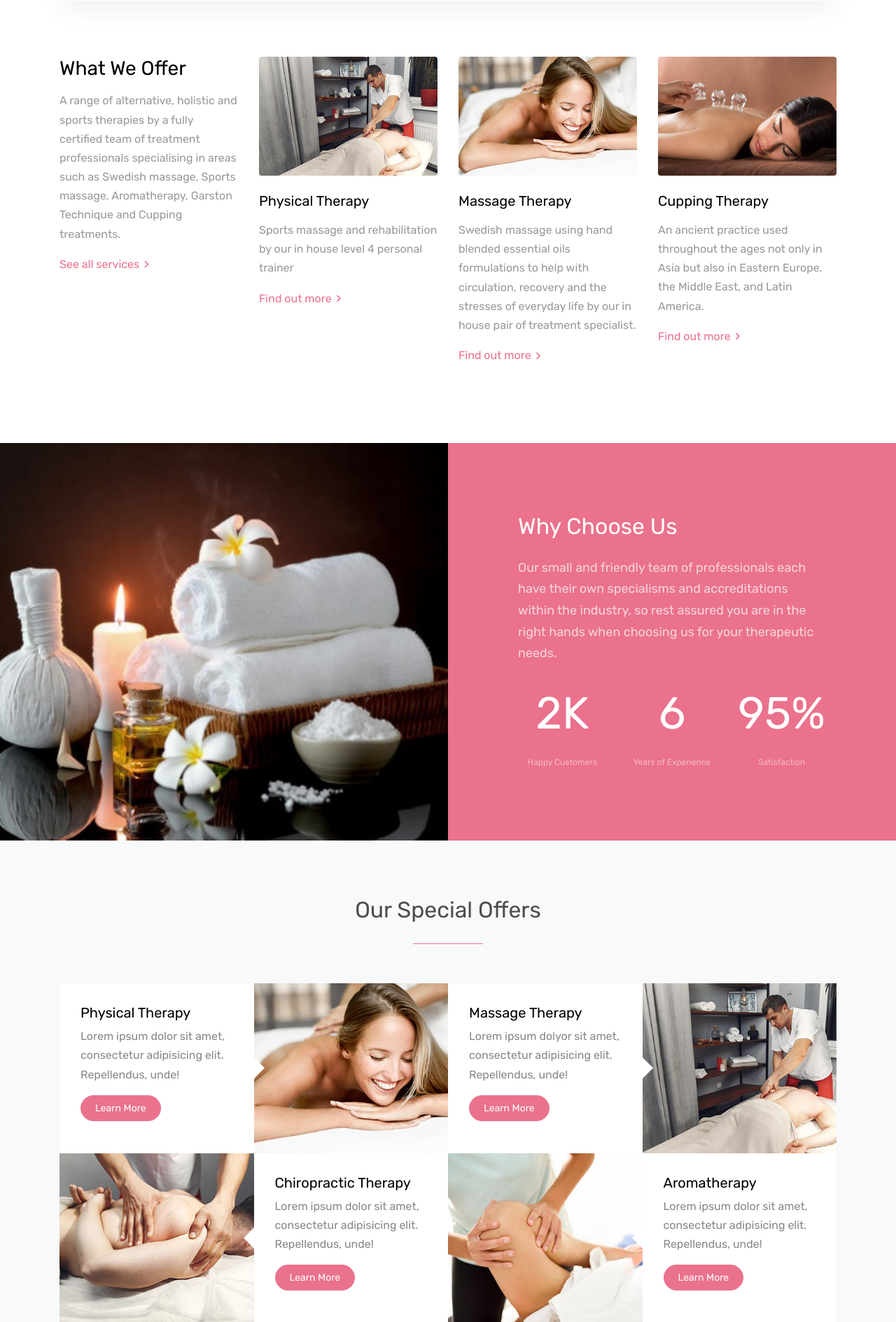
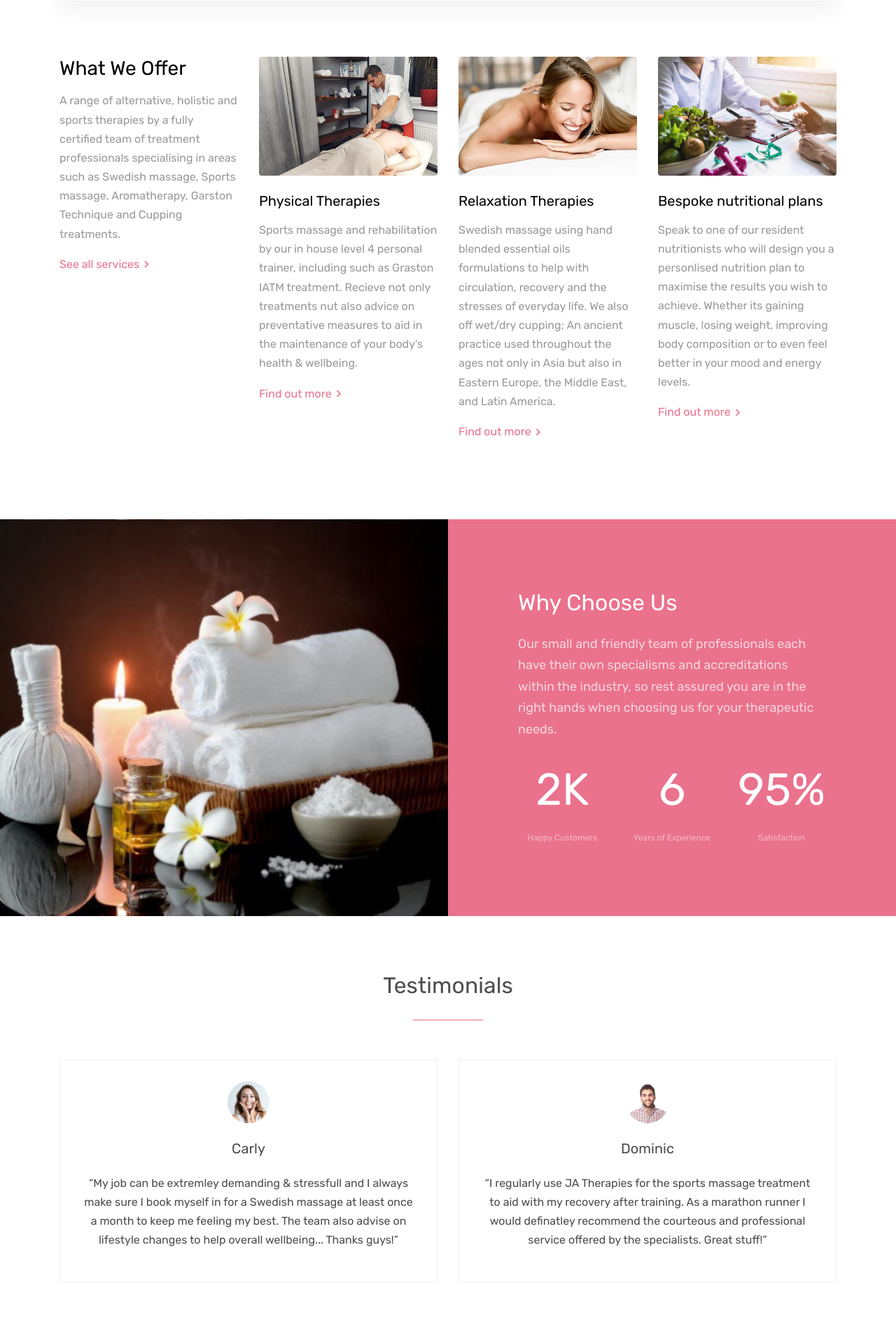
Before and after one commit to moshabbir-dotcom/Portfolio-Project-4, a Django app: page / in a window 1280 px wide. Shown: the part 920-2809 px from the top of the page at 70% size. Run offline with Django 3.2, Linux system fonts and the light colour scheme; some libraries are stand-ins or nearby versions; some web fonts are replaced.

Commit message:
adjust base template and complete static image links

```diff
--- a/mainsite/templates/about.html
+++ b/mainsite/templates/about.html
@@ -4,7 +4,7 @@
 {% block meta_description %}JA Therapies, Massage, Sports Therapy, Aromatherapy, Cupping, Hijama, Twickenham{% endblock %}
 {% block content %}
 
-<div class="site-blocks-cover overlay" style="background-image: url({% static 'mainsite/images/hero_bg_2.jpg' %});" data-aos="fade" data-stellar-background-ratio="0.5">
+<div class="site-blocks-cover overlay" style="background-image: url({% static 'mainsite/images/hero_bg_1.jpg' %});" data-aos="fade" data-stellar-background-ratio="0.5">
     <div class="container">
       <div class="row align-items-center justify-content-center text-center">
 
--- a/mainsite/templates/base.html
+++ b/mainsite/templates/base.html
@@ -55,22 +55,6 @@
 
               <ul class="site-menu js-clone-nav mr-auto d-none d-lg-block">
                 <li class="active"><a href="{% url 'home' %}"><span>Home</span></a></li>
-                <li class="has-children">
-                  <a href="services.html"><span>Services</span></a>
-                  <ul class="dropdown arrow-top">
-                    <li><a href="#">Physical Therapy</a></li>
-                    <li><a href="#">Massage Therapy</a></li>
-                    <li><a href="#">Cupping Therapy</a></li>
-                    <li class="has-children">
-                      <a href="#">Dropdown</a>
-                      <ul class="dropdown">
-                        <li><a href="#">Physical Therapy</a></li>
-                        <li><a href="#">Massage Therapy</a></li>
-                        <li><a href="#">Cupping Therapy</a></li>
-                      </ul>
-                    </li>
-                  </ul>
-                </li>
                 <li><a href="{% url 'about' %}"><span>About</span></a></li>
                 <li><a href="{% url 'prices' %}"><span>Treatments & Prices</span></a></li>
                 <li><a href="{% url 'contact' %}"><span>Contact</span></a></li>
--- a/mainsite/templates/home.html
+++ b/mainsite/templates/home.html
@@ -79,24 +79,24 @@
           <div class="mb-4 mb-lg-0 col-sm-6 col-md-6 col-lg-3">
             <div class="block-service-1-card">
               <a href="#" class="thumbnail-link d-block mb-4"><img src="{% static 'mainsite/images/img_2.jpg' %}" alt="Person recieving physical Therapy" class="img-fluid"></a>
-              <h3 class="block-service-1-heading mb-3"><a href="{% url 'contact' as url %}">Physical Therapy</a></h3>
-              <div class="block-service-1-excerpt"><p>Sports massage and rehabilitation by our in house level 4 personal trainer</p></div>
+              <h3 class="block-service-1-heading mb-3"><a href="{% url 'contact' as url %}">Physical Therapies</a></h3>
+              <div class="block-service-1-excerpt"><p>Sports massage and rehabilitation by our in house level 4 personal trainer, including such as Graston IATM treatment. Recieve not only treatments nut also advice on preventative measures to aid in the maintenance of your body's health & wellbeing.</p></div>
               <p><a href="{% url 'prices' %}" class="d-inline-flex align-items-center block-service-1-more"><span>Find out more</span> <span class="icon-keyboard_arrow_right icon"></span></a></p>
             </div>
           </div>
           <div class="mb-4 mb-lg-0 col-sm-6 col-md-6 col-lg-3">
             <div class="block-service-1-card">
               <a href="#" class="thumbnail-link d-block mb-4"><img src="{% static 'mainsite/images/img_1.jpg' %}" alt="Person recieving Swedish Massage" class="img-fluid"></a>
-              <h3 class="block-service-1-heading mb-3"><a href="{% url 'contact' %}">Massage Therapy</a></h3>
-              <div class="block-service-1-excerpt"><p>Swedish massage using hand blended essential oils formulations to help with circulation, recovery and the stresses of everyday life by our in house pair of treatment specialist.</p></div>
+              <h3 class="block-service-1-heading mb-3"><a href="{% url 'contact' %}">Relaxation Therapies</a></h3>
+              <div class="block-service-1-excerpt"><p>Swedish massage using hand blended essential oils formulations to help with circulation, recovery and the stresses of everyday life. We also off wet/dry cupping; An ancient practice used throughout the ages not only in Asia but also in Eastern Europe, the Middle East, and Latin America.</p></div>
               <p><a href="{% url 'prices' %}" class="d-inline-flex align-items-center block-service-1-more"><span>Find out more</span> <span class="icon-keyboard_arrow_right icon"></span></a></p>
             </div>
           </div>
           <div class="mb-4 mb-lg-0 col-sm-6 col-md-6 col-lg-3">
             <div class="block-service-1-card">
-              <a href="#" class="thumbnail-link d-block mb-4"><img src="{% static 'mainsite/images/cupping.jpg' %}" alt="Person recieving cupping" class="img-fluid"></a>
-              <h3 class="block-service-1-heading mb-3"><a href="{% url 'contact' }">Cupping Therapy</a></h3>
-              <div class="block-service-1-excerpt"><p>An ancient practice used throughout the ages not only in Asia but also in Eastern Europe, the Middle East, and Latin America.</p></div>
+              <a href="#" class="thumbnail-link d-block mb-4"><img src="{% static 'mainsite/images/nutritionist.jpg' %}" alt="Person recieving nutrition advice" class="img-fluid"></a>
+              <h3 class="block-service-1-heading mb-3"><a href="{% url 'contact' }">Bespoke nutritional plans</a></h3>
+              <div class="block-service-1-excerpt"><p>Speak to one of our resident nutritionists who will design you a personlised nutrition plan to maximise the results you wish to achieve. Whether its gaining muscle, losing weight, improving body composition or to even feel better in your mood and energy levels.</p></div>
               <p><a href="{% url 'prices' %}" class="d-inline-flex align-items-center block-service-1-more"><span>Find out more</span> <span class="icon-keyboard_arrow_right icon"></span></a></p>
             </div>
           </div>
@@ -148,62 +148,5 @@
       </div>
     </div>
 
-    <div class="site-section bg-light">
-      <div class="container">
-        <div class="row mb-5">
-          <div class="col-md-12 text-center">
-            <h2 class="site-section-heading text-center font-secondary">Our Special Offers</h2>
-          </div>
-        </div>
-      </div>
-      <div class="container">
-        <div class="d-block d-lg-flex">
-          <div class="half-wrap d-block d-md-flex">
-            <div class="half bg-white d-block d-md-flex arrow-right">
-              <div class="text">
-                <h2>Physical Therapy</h2>
-                <p>Lorem ipsum dolor sit amet, consectetur adipisicing elit. Repellendus, unde!</p>
-                <p><a href="course-details.html" class="btn btn-primary btn-sm btn-pill">Learn More</a></p>
-              </div>
-            </div>
-            <div class="half bg-img img" style="background-image: url('/static/mainsite/images/img_1.jpg')"></div>
-          </div>
-          <div class="half-wrap d-block d-md-flex">
-            <div class="half bg-white d-block d-md-flex arrow-right">
-              <div class="text">
-                <h2>Massage Therapy</h2>
-                <p>Lorem ipsum dolyor sit amet, consectetur adipisicing elit. Repellendus, unde!</p>
-                <p><a href="course-details.html" class="btn btn-primary btn-sm btn-pill">Learn More</a></p>
-              </div>
-            </div>
-            <div class="half bg-img img" style="background-image: url({% static 'mainsite/images/img_2.jpg' %});"></div>
-          </div>
-        </div>
-
-        <div class="d-block d-lg-flex">
-            <div class="half-wrap d-block d-md-flex">
-              <div class="half bg-white d-block d-md-flex arrow-left order-md-2">
-                <div class="text">
-                  <h2>Chiropractic Therapy</h2>
-                  <p>Lorem ipsum dolor sit amet, consectetur adipisicing elit. Repellendus, unde!</p>
-                  <p><a href="course-details.html" class="btn btn-primary btn-sm btn-pill">Learn More</a></p>
-                </div>
-              </div>
-              <div class="half bg-img img" style="background-image: url({% static 'mainsite/images/img_3.jpg' %});"></div>
-            </div>
-            <div class="half-wrap d-block d-md-flex">
-              <div class="half bg-white  d-block d-md-flex arrow-left order-md-2">
-                <div class="text">
-                  <h2>Aromatherapy</h2>
-                  <p>Lorem ipsum dolor sit amet, consectetur adipisicing elit. Repellendus, unde!</p>
-                  <p><a href="course-details.html" class="btn btn-primary btn-sm btn-pill">Learn More</a></p>
-                </div>
-              </div>
-              <div class="half bg-img img" style="background-image: url({% static 'mainsite/images/img_4.jpg' %});"></div>
-            </div>
-          </div>
-      </div>
-    </div>
-
 
 {% endblock %}
--- a/mainsite/templates/prices.html
+++ b/mainsite/templates/prices.html
@@ -54,7 +54,7 @@
           </div>
           <div class="mb-4 mb-lg-4 col-sm-6 col-md-6 col-lg-3">
             <div class="block-service-1-card">
-              <a href="#" class="thumbnail-link d-block mb-4"><img src="{% static 'mainsite/images/firecupping.jpg' %}" alt="Image" class="img-fluid"></a>
+              <a href="#" class="thumbnail-link d-block mb-4"><img src="{% static 'mainsite/images/firecupping.jpg' %}" alt="Person recieving fire cupping therapy" class="img-fluid"></a>
               <h3 class="block-service-1-heading mb-3"><a href="#">Fire Cupping Therapy</a></h3>
               <div class="block-service-1-excerpt"><p>Lorem ipsum dolor sit amet, consectetur adipisicing elit. Enim odit molestias inventore, id sed, in harum tenetur earum.</p></div>
               <p><a href="#" class="d-inline-flex align-items-center block-service-1-more"><span>Find out more</span> <span class="icon-keyboard_arrow_right icon"></span></a></p>
@@ -62,7 +62,7 @@
           </div>
           <div class="mb-4 mb-lg-4 col-sm-6 col-md-6 col-lg-3">
             <div class="block-service-1-card">
-              <a href="#" class="thumbnail-link d-block mb-4"><img src="images/img_3.jpg" alt="Image" class="img-fluid"></a>
+              <a href="#" class="thumbnail-link d-block mb-4"><img src="{% static 'mainsite/images/swedish.jpg' %}" alt="Person having swedish hot stone treatment" class="img-fluid"></a>
               <h3 class="block-service-1-heading mb-3"><a href="#">Swedish Massage Therapy</a></h3>
               <div class="block-service-1-excerpt"><p>Lorem ipsum dolor sit amet, consectetur adipisicing elit. Enim odit molestias inventore, id sed, in harum tenetur earum.</p></div>
               <p><a href="#" class="d-inline-flex align-items-center block-service-1-more"><span>Find out more</span> <span class="icon-keyboard_arrow_right icon"></span></a></p>
@@ -87,7 +87,7 @@
           </div>
           <div class="mb-4 mb-lg-4 col-sm-6 col-md-6 col-lg-3">
             <div class="block-service-1-card">
-              <a href="#" class="thumbnail-link d-block mb-4"><img src="{% static 'mainsite/images/graston.jpg' %}" alt="Graston IATM being performed" class="img-fluid"></a>
+              <a href="#" class="thumbnail-link d-block mb-4"><img src="{% static 'mainsite/images/graston2.jpg' %}" alt="Graston IATM being performed" class="img-fluid"></a>
               <h3 class="block-service-1-heading mb-3"><a href="#">Graston IATM Therapy</a></h3>
               <div class="block-service-1-excerpt"><p>Lorem ipsum dolor sit amet, consectetur adipisicing elit. Enim odit molestias inventore, id sed, in harum tenetur earum.</p></div>
               <p><a href="#" class="d-inline-flex align-items-center block-service-1-more"><span>Find out more</span> <span class="icon-keyboard_arrow_right icon"></span></a></p>
```
Also changed, not shown: static/mainsite/images/graston2.jpg (added), static/mainsite/images/graston3.jpg (added), static/mainsite/images/graston4.jpg (added), static/mainsite/images/swedish.jpg (added).
